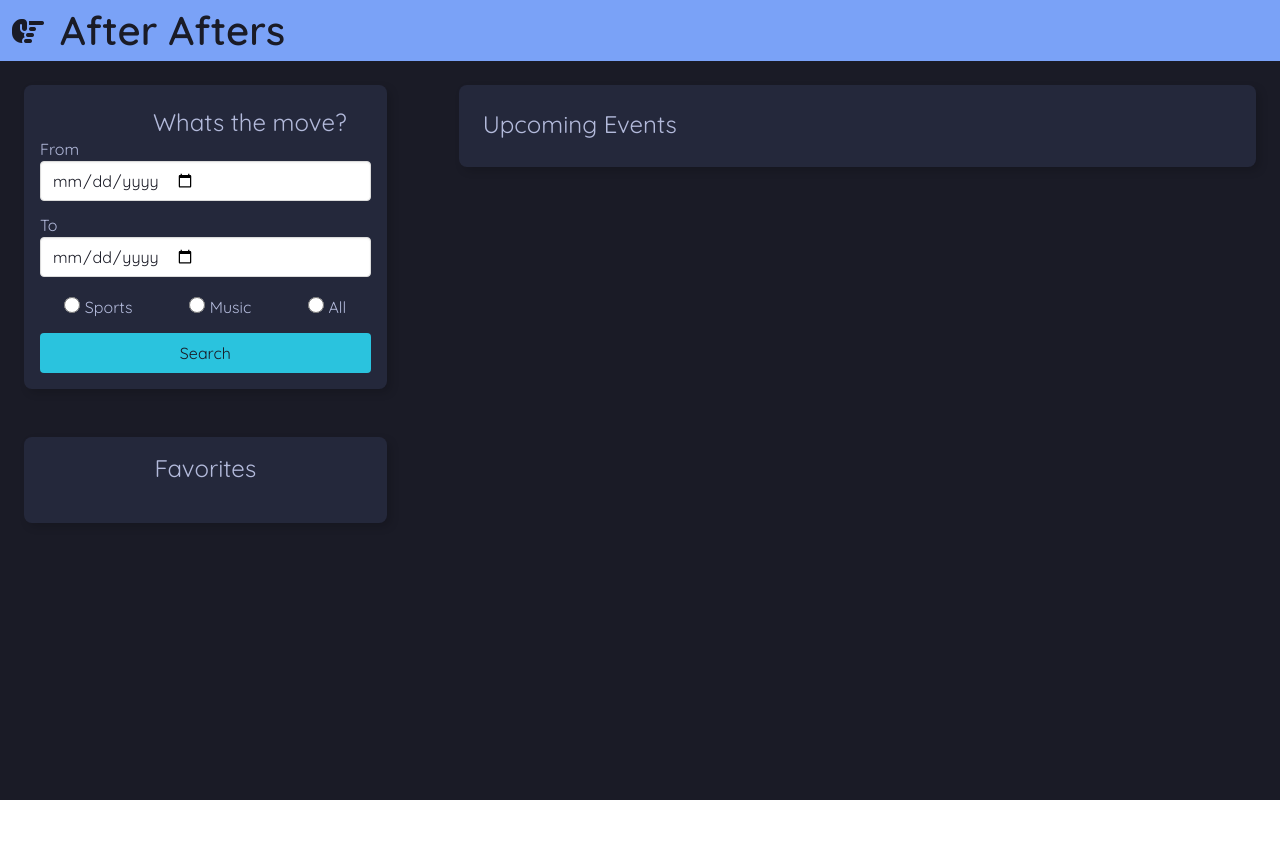
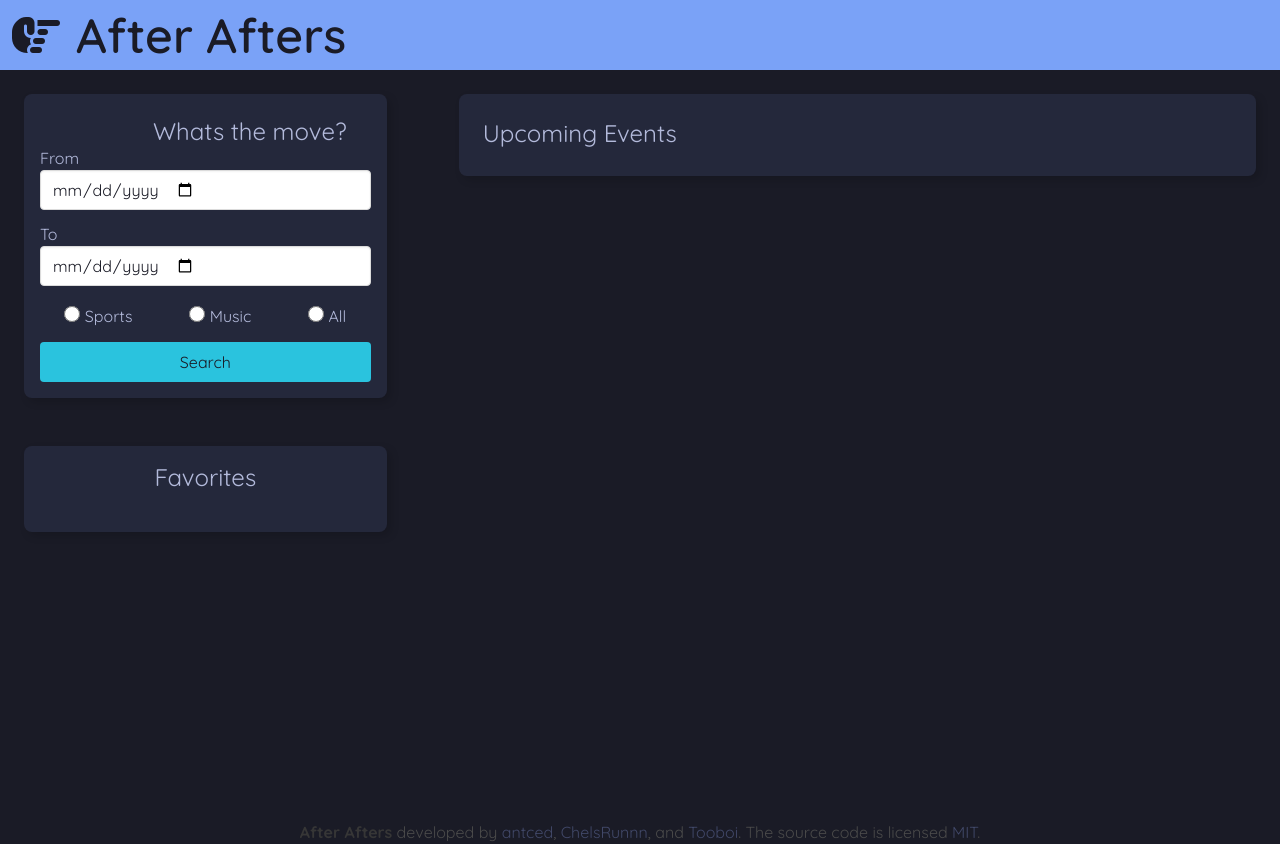
Before and after one commit to antced/after-afters, a plain HTML site: page index.html in a window 1280 px wide. Before the commit the page ends 800 px from the top, so only its background shows below. Drawn offline with nearby package versions, Linux system fonts and the light colour scheme.

Commit message:
logo/header size change

```diff
--- a/index.html
+++ b/index.html
@@ -27,8 +27,8 @@
   <nav class="navbar custom-nav" role="navigation" aria-label="main navigation">
     <div class="navbar-brand">
       <a class="navbar-item" href="./index.html">
-        <i class="fa-solid fa-hand-point-right fa-2x col-on-primary"></i>
-        <h1 class="title is-2 col-on-primary px-4">After Afters</h1>
+        <i class="fa-solid fa-hand-point-right fa-3x col-on-primary"></i>
+        <h1 class="title is-1 col-on-primary px-4">After Afters</h1>
       </a>
     </div>
   </nav>
@@ -95,7 +95,7 @@
     </article>
   </main>
 
-  <!-- <footer class="custom-footer">
+  <footer class="custom-footer">
     <div class="content has-text-centered">
       <p>
         <strong>After Afters</strong> developed by <a href="https://github.com/antced">antced</a>,
@@ -104,7 +104,7 @@
         <a href="./license">MIT</a>.
       </p>
     </div>
-  </footer> -->
+  </footer>
   <!-- modal -->
   <div id="modal" class="modal">
     <div class="modal-background"></div>
```
